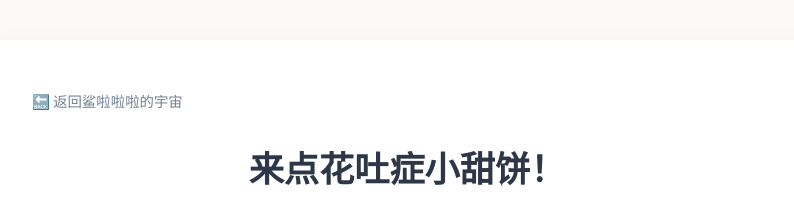
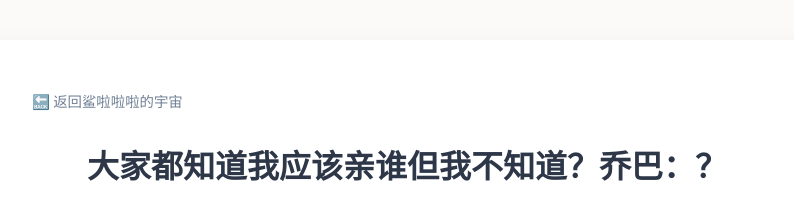
Before and after one commit to GlassTankSong/GlassTankSong.github.io, a plain HTML site: page onepiece1.html in a window 1280 px wide. Shown: the top 204 px of the page, without its empty margins (233-1027 px from the left). Drawn offline with Linux system fonts and the light colour scheme.

Commit message:
Update onepiece1.html

```diff
--- a/onepiece1.html
+++ b/onepiece1.html
@@ -3,7 +3,7 @@
 <head>
     <meta charset="UTF-8">
     <meta name="viewport" content="width=device-width, initial-scale=1.0">
-    <title>来点花吐症小甜饼！</title>
+    <title>大家都知道我应该亲谁但我不知道？乔巴：？</title>
 
     <!-- 引入思源黑体和思源宋体 -->
     <link rel="preconnect" href="https://fonts.googleapis.com">
@@ -54,7 +54,7 @@
         /* 标题：思源黑体，大字 */
         h1 {
             font-family: 'Noto Sans SC', sans-serif;
-            font-size: 2.2rem;
+            font-size: 2rem;
             font-weight: 700;
             color: var(--text-main);
             margin-top: 0;
@@ -77,7 +77,7 @@
 
         /* 正文：思源宋体，适合阅读 */
         .content {
-            font-size: 1.15rem;
+            font-size: 1rem;
             line-height: 2;
             color: #2d3748;
         }
@@ -100,7 +100,7 @@
         <a href="index.html" class="back-btn">🔙 返回鲨啦啦啦的宇宙</a>
 
         <!-- 标题 -->
-        <h1>来点花吐症小甜饼！</h1>
+        <h1>大家都知道我应该亲谁但我不知道？乔巴：？</h1>
 
         <!-- 碎碎念（黑体小字） -->
         <div class="summary">
```
